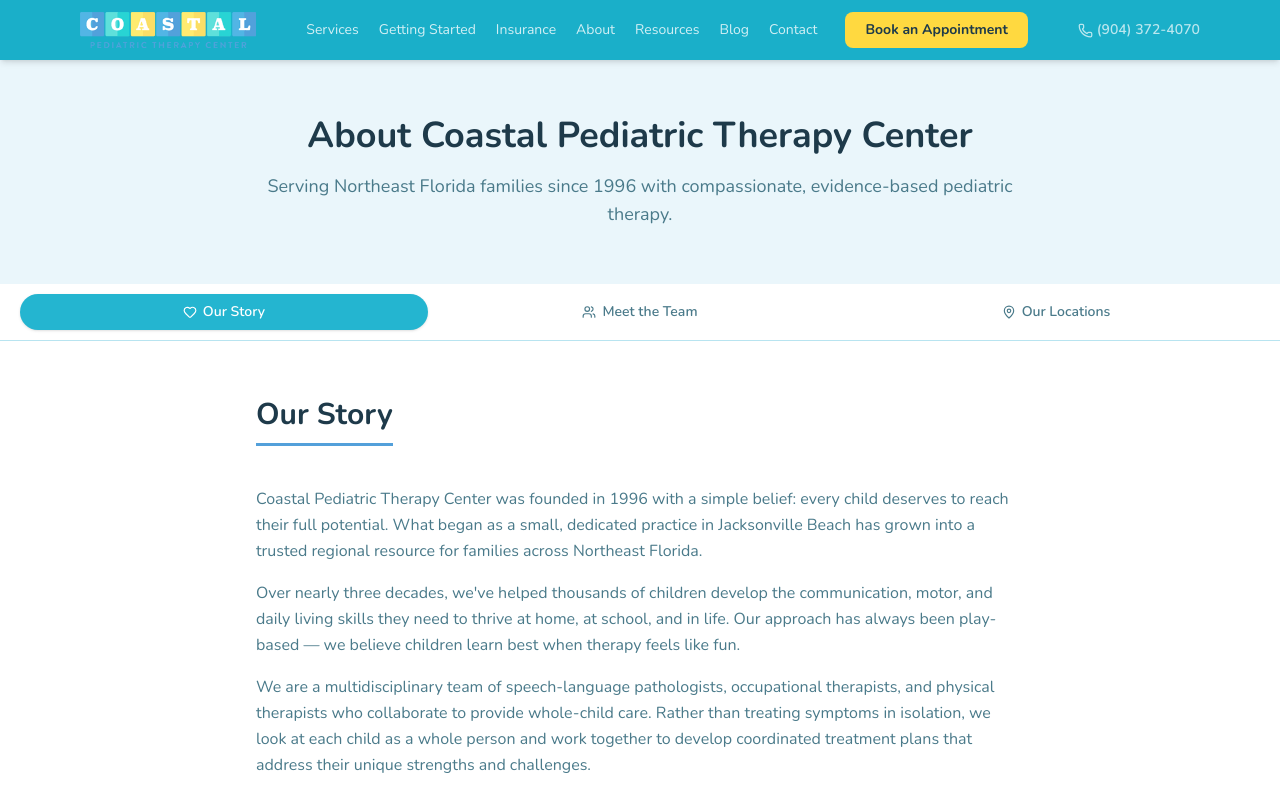
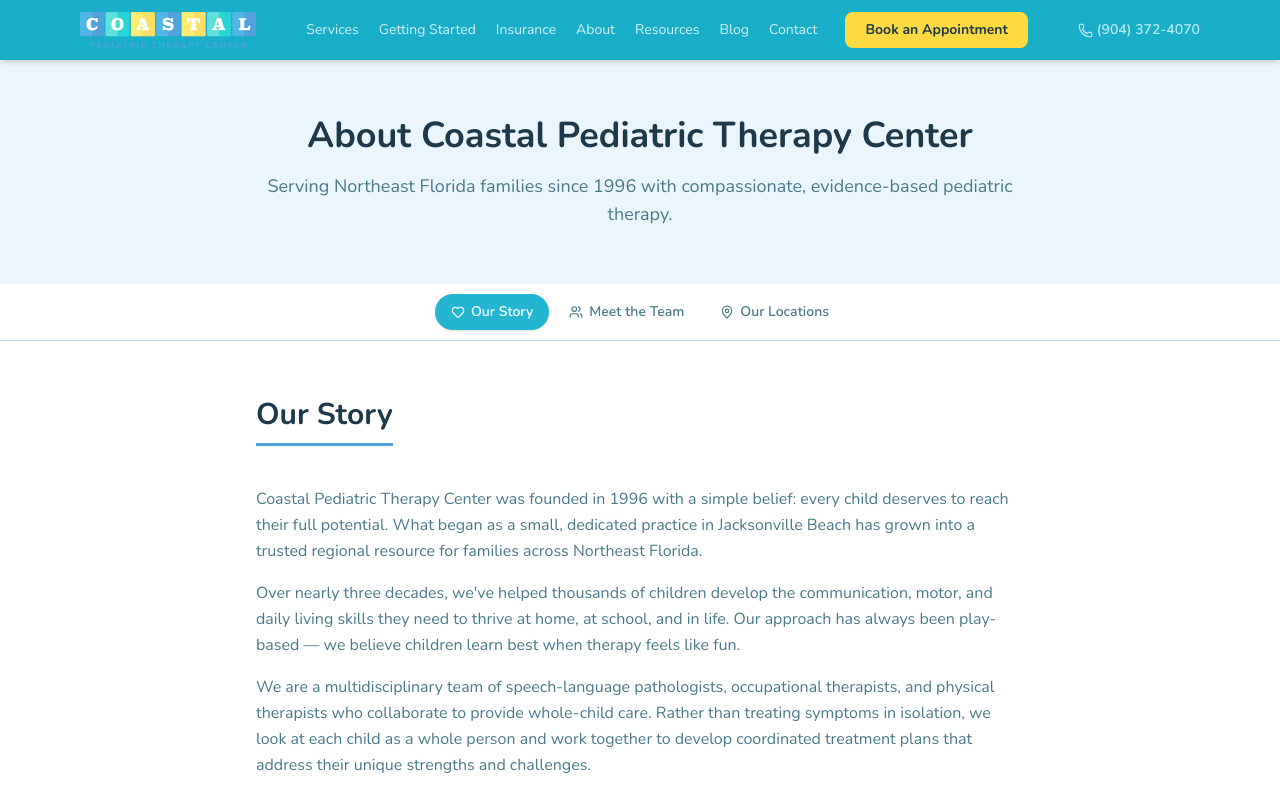
Before and after one commit to AppStudioPros/coastal-pediatric-therapy, a Next.js app: page /about in a window 1280 px wide. Shown: the top 798 px of the page. Built offline with nearby package versions, Linux system fonts and the light colour scheme.

Commit message:
Desktop tabs: centered group, half gap, natural width (not stretched)

```diff
--- a/components/FadeTabs.tsx
+++ b/components/FadeTabs.tsx
@@ -113,7 +113,7 @@
 
       {/* Scrollable inner — scroll on mobile, full width on desktop */}
       <div className="tab-fade-inner md:overflow-x-visible md:w-full" ref={scrollRef}>
-        <div className="flex gap-2 py-2.5 min-w-max md:min-w-0 md:w-full px-1">
+        <div className="flex gap-1 py-2.5 min-w-max md:min-w-0 md:w-full md:justify-center px-1">
           {tabs.map((tab, i) => {
             const Icon = tab.icon;
             const isActive = active === i;
@@ -122,7 +122,7 @@
               <button
                 key={tab.id}
                 onClick={() => onChange(i)}
-                className={`flex items-center justify-center gap-1.5 px-4 py-2 rounded-full text-sm font-semibold transition-all whitespace-nowrap md:flex-1 ${
+                className={`flex items-center justify-center gap-1.5 px-4 py-2 rounded-full text-sm font-semibold transition-all whitespace-nowrap md:flex-none ${
                   isActive
                     ? isPurple
                       ? "bg-[#AF29BE] text-white shadow-sm"
```
